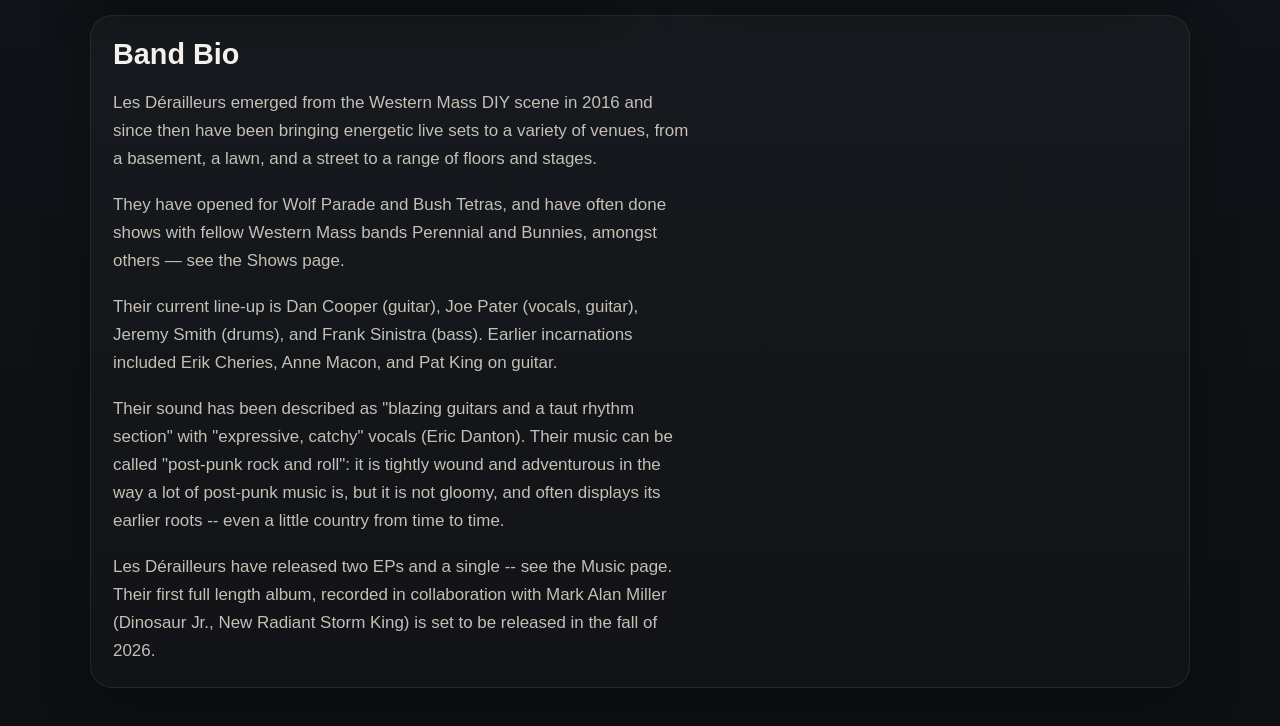
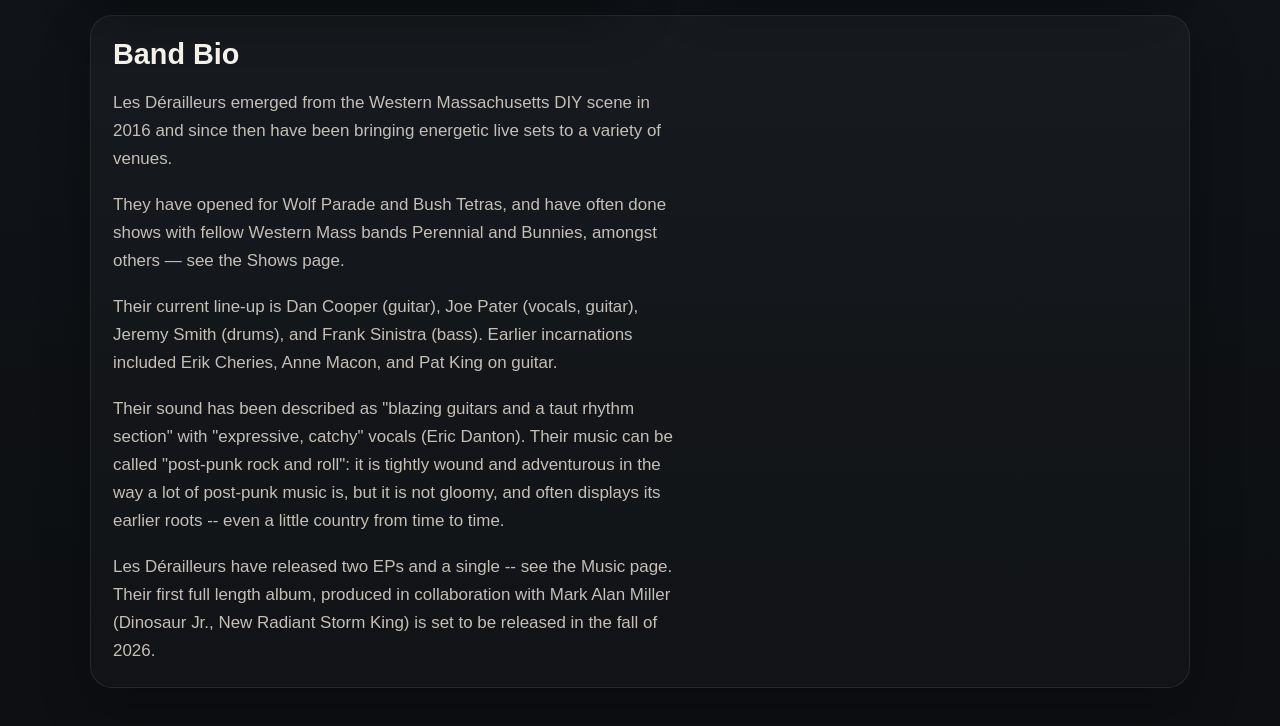
Before and after one commit to jpater/jpater.github.io, a plain HTML site: page bio.html in a window 1280 px wide. Shown: the part 466-1192 px from the top of the page. Drawn offline with Linux system fonts and the light colour scheme.

Commit message:
Add files via upload

```diff
--- a/bio.html
+++ b/bio.html
@@ -41,9 +41,8 @@
         <section class="shows-list" aria-label="Band biography details">
           <h2>Band Bio</h2>
            <p class="intro">
-              Les Dérailleurs emerged from the Western Mass DIY scene in 2016 and since then have been
-              bringing energetic live sets to a variety of venues, from a basement, a lawn, and a street
-              to a range of floors and stages.
+              Les Dérailleurs emerged from the Western Massachusetts DIY scene in 2016 and since then have been
+              bringing energetic live sets to a variety of venues.
             </p>
             <p class="intro">
             They have opened for Wolf Parade and Bush Tetras, and have often done shows with
@@ -55,7 +54,6 @@
             (drums), and Frank Sinistra (bass). Earlier incarnations included Erik Cheries, Anne Macon,
             and Pat King on guitar.
           </p>
-
           <p class="intro">
             Their sound has been described as "blazing guitars and a taut rhythm section" with
             "expressive, catchy" vocals (Eric Danton). Their music can be called "post-punk rock and roll": it is tightly wound and adventurous
@@ -64,7 +62,7 @@
           </p>
           <p class="intro">
             Les Dérailleurs have released two EPs and a single -- see the  <a href="music.html">Music page</a>.
-            Their first full length album, recorded in collaboration with Mark Alan Miller
+            Their first full length album, produced in collaboration with Mark Alan Miller
             (Dinosaur Jr., New Radiant Storm King) is set to be released in the fall of 2026.
           </p>
         </section>
```
